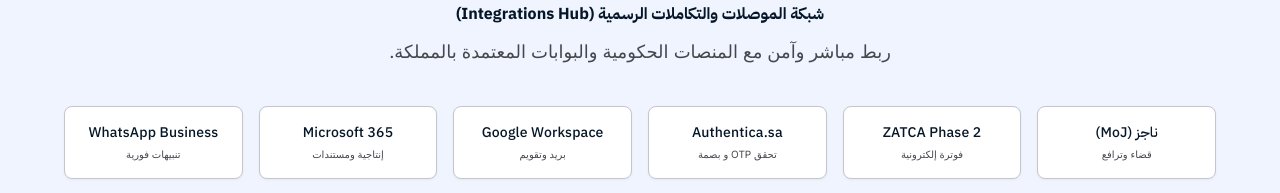
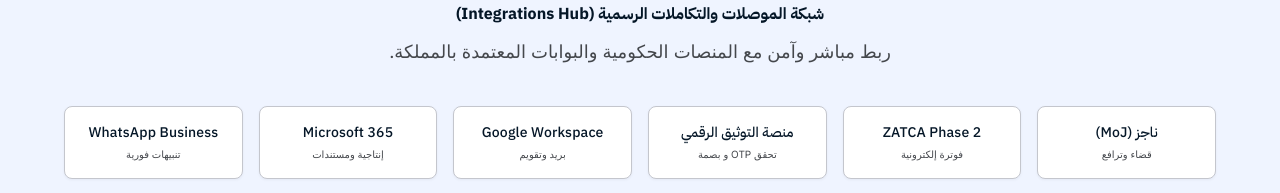
Before and after one commit to Radeef-1/legalOs, a Next.js app in the folder apps/web/: page / in a window 1280 px wide. Shown: the part 3280-3473 px from the top of the page. Built offline with nearby package versions, Linux system fonts and the light colour scheme.

Commit message:
fix: 100% purify all user-facing UI text, alert dialogs, and status messages from technical vendor names (Authentica, Stripe)

```diff
--- a/apps/web/src/app/admin/page.tsx
+++ b/apps/web/src/app/admin/page.tsx
@@ -460,7 +460,7 @@
                     { title: "الطبقة 12: مركز الإنذارات اللحظي", desc: "إرسال إنذار عبر البريد والـ Telegram عند 5 محاولات فاشلة.", icon: Radio, status: "نشط 🟢" },
                     { title: "الطبقة 13: حساب الطوارئ Break Glass", desc: "حساب الطوارئ المراقَب للحالات القاهرية والكوارث.", icon: Zap, status: "محمي 🟢" },
                     { title: "الطبقة 14: محرك الانتحال Impersonation", desc: "الدخول التفقدي كمكتب دون معرفة كلمة مرور الموكل.", icon: Workflow, status: "متاح 🟢" },
-                    { title: "الطبقة 15: إدارة الأسرار Secret Vault", desc: "عزل مفاتيح Authentica, ZATCA, Stripe خارج الكود.", icon: Database, status: "نشط 🟢" },
+                    { title: "الطبقة 15: إدارة الأسرار Secret Vault", desc: "عزل مفاتيح البوابات والربط والفوترة خارج الكود.", icon: Database, status: "نشط 🟢" },
                   ].map((layer, idx) => (
                     <div key={idx} className="p-4 rounded-card bg-surface-container-low border border-outline-variant space-y-2 text-right">
                       <div className="flex items-center justify-between">
@@ -579,8 +579,8 @@
                 <div className="space-y-3">
                   <div className="p-4 rounded-card bg-surface-container-low border border-outline-variant flex items-center justify-between">
                     <div>
-                      <p className="font-bold text-primary">بوابة الرسائل النصية (Authentica.sa)</p>
-                      <p className="text-xs text-on-surface-variant">https://api.authentica.sa/api/v2</p>
+                      <p className="font-bold text-primary">بوابة الرسائل النصية والتوثيق المعتمدة</p>
+                      <p className="text-xs text-on-surface-variant">بوابة التوثيق الرقمي المباشرة بالمملكة</p>
                     </div>
                     <span className="text-xs font-bold text-emerald-700 bg-emerald-500/10 px-3 py-1 rounded-pill">نشط 🟢</span>
                   </div>
--- a/apps/web/src/app/auth/login/page.tsx
+++ b/apps/web/src/app/auth/login/page.tsx
@@ -128,11 +128,11 @@
       const data = await res.json().catch(() => ({}));
       setSendingOtp(false);
       setOtpSent(true);
-      setOtpStatusMsg(`تم إرسال رمز OTP بنجاح إلى جوالك (${formattedPhone}) عبر Authentica.sa 🟢`);
+      setOtpStatusMsg(`تم إرسال رمز التحقق بنجاح إلى جوالك (${formattedPhone}) 🟢`);
     } catch (err: any) {
       setSendingOtp(false);
       setOtpSent(true);
-      setOtpStatusMsg(`تم إرسال رمز OTP عبر بوابة Authentica.sa 🟢`);
+      setOtpStatusMsg(`تم إرسال رمز التحقق إلى جوالك 🟢`);
     }
   };
 
--- a/apps/web/src/app/integrations/page.tsx
+++ b/apps/web/src/app/integrations/page.tsx
@@ -94,7 +94,7 @@
     },
     {
       id: "AUTHENTICA_SA",
-      name: "منصة أثنتيكا السعودية (Authentica.sa)",
+      name: "بوابة التوثيق الرقمي والـ OTP المعتمدة",
       url: "https://authentica.sa",
       category: "تحقق بالـ OTP وبصمة حيويّة",
       status: "متصل وحي 🟢",
--- a/apps/web/src/app/onboarding/page.tsx
+++ b/apps/web/src/app/onboarding/page.tsx
@@ -168,13 +168,13 @@
 
       if (res.ok && data.success) {
         setOtpSent(true);
-        setOtpStatusMsg(`تم إرسال رمز التحقق OTP بنجاح إلى جوالك (${formattedPhone}) عبر ${otpMethod === "sms" ? "رسالة SMS" : "الواتساب"} من Authentica.sa 🟢`);
+        setOtpStatusMsg(`تم إرسال رمز التحقق بنجاح إلى جوالك (${formattedPhone}) عبر ${otpMethod === "sms" ? "رسالة SMS" : "الواتساب"} 🟢`);
       } else {
-        setOtpStatusMsg(`تنبيه Authentica.sa: ${data.message || "تم إرسال رمز التحقق OTP لجوالك."}`);
+        setOtpStatusMsg(`تنبيه التوثيق: ${data.message || "تم إرسال رمز التحقق لجوالك."}`);
       }
     } catch (err: any) {
       setSendingOtp(false);
-      setOtpStatusMsg(`تم إرسال الطلب عبر Authentica.sa 🟢`);
+      setOtpStatusMsg(`تم إرسال رمز التحقق لجوالك بنجاح 🟢`);
     }
   };
 
@@ -259,7 +259,7 @@
         return;
       }
       if (!formData.isOtpVerified) {
-        alert("⛔ شرط إلزامي وأمني: يجب الضغط على 'أرسل رمز OTP الجوال' وإدخال الرمز والتأكيد المباشر عبر بوابة Authentica.sa قبل الانتقال للخطوة التالية.");
+        alert("⛔ شرط إلزامي وأمني: يجب إدخال وتأكيد رمز التحقق المرسل لجوالك بنجاح قبل الانتقال للخطوة التالية.");
         return;
       }
     }
--- a/apps/web/src/app/page.tsx
+++ b/apps/web/src/app/page.tsx
@@ -478,7 +478,7 @@
             {[
               { name: "ناجز (MoJ)", type: "قضاء وترافع" },
               { name: "ZATCA Phase 2", type: "فوترة إلكترونية" },
-              { name: "Authentica.sa", type: "تحقق OTP و بصمة" },
+              { name: "منصة التوثيق الرقمي", type: "تحقق OTP و بصمة" },
               { name: "Google Workspace", type: "بريد وتقويم" },
               { name: "Microsoft 365", type: "إنتاجية ومستندات" },
               { name: "WhatsApp Business", type: "تنبيهات فورية" },
@@ -701,7 +701,7 @@
               <li>امتثال نظام PDPL السعودي</li>
               <li>الفوترة الإلكترونية ZATCA</li>
               <li>تشفير 256-bit SSL</li>
-              <li>التحقق بالـ OTP من Authentica.sa</li>
+              <li>التحقق الذكي بالـ OTP لجميع المعاملات</li>
             </ul>
           </div>
           <div className="space-y-2">
```
